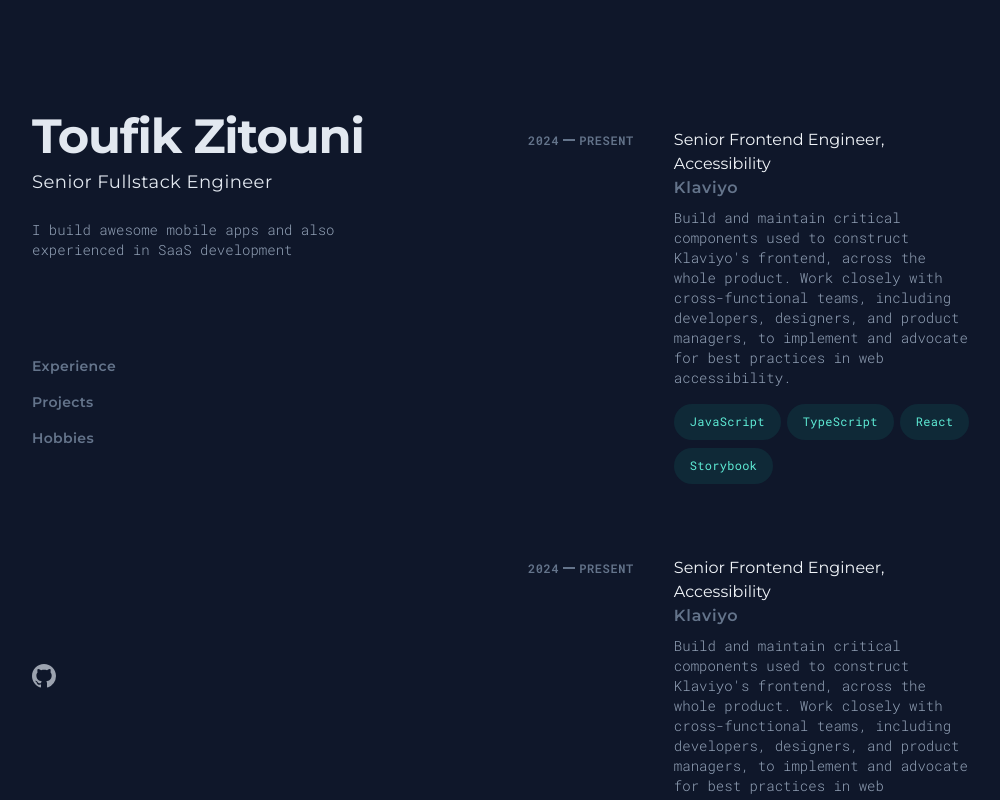
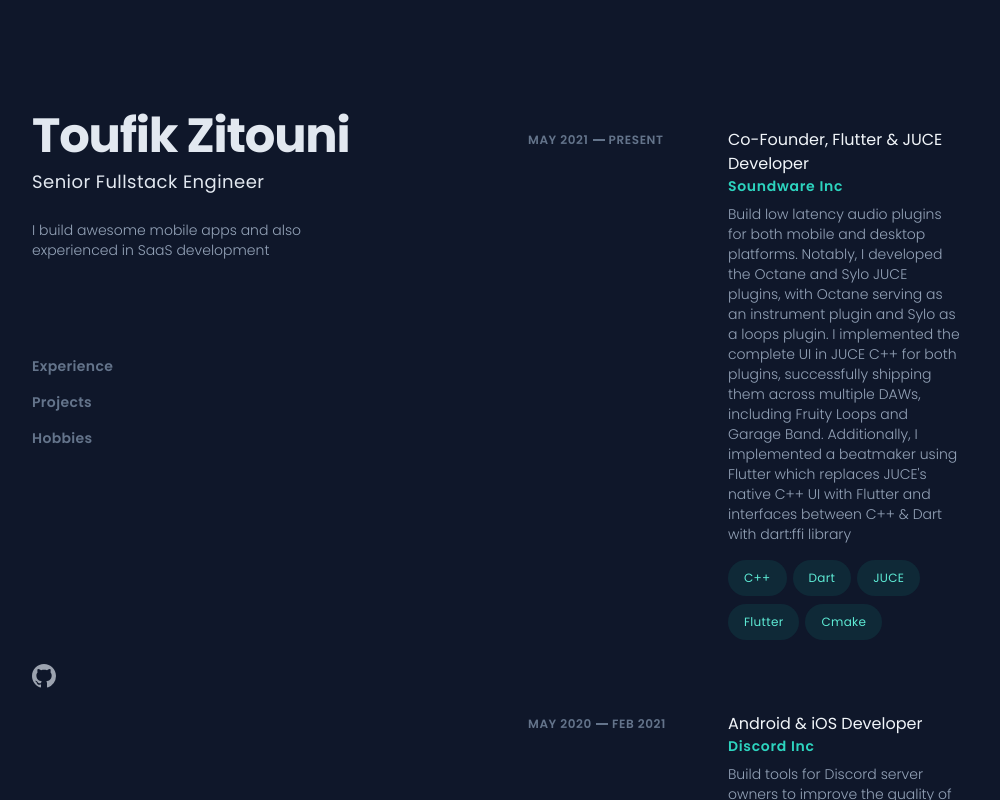
Before and after one commit to toufikzitouni/personalwebsite, a Svelte app: page / in a window 1280 px wide. Shown: the whole page, without its empty margins (128-1128 px from the left). Built offline with nearby package versions, Linux system fonts and the light colour scheme.

Commit message:
finish implementing the experience section

```diff
--- a/index.html
+++ b/index.html
@@ -14,6 +14,11 @@
       href="https://fonts.googleapis.com/css2?family=Montserrat:ital,wght@0,100..900;1,100..900&family=Roboto+Mono:ital,wght@0,100..700;1,100..700&display=swap"
       rel="stylesheet"
     />
+    <link
+      href="https://fonts.googleapis.com/css2?family=Poppins:ital,wght@0,100;0,200;0,300;0,400;0,500;0,600;0,700;0,800;0,900;1,100;1,200;1,300;1,400;1,500;1,600;1,700;1,800;1,900&display=swap"
+      rel="stylesheet"
+    />
+
     <title>Toufik Zitouni Page</title>
   </head>
   <body>
--- a/src/components/ExperienceComponent.svelte
+++ b/src/components/ExperienceComponent.svelte
@@ -13,39 +13,39 @@
   href={url}
   target="_blank"
   rel="noopener noreferrer"
-  class="rounded-lg hover:bg-slate-500 hover:bg-opacity-10 p-4"
+  class="rounded-lg hover:bg-slate-500 hover:bg-opacity-10 p-4 mr-4"
 >
   <div class="flex space-x-10">
-    <div class="h-6 flex items-center">
+    <div class="h-6 flex items-center w-40">
       <span
-        class="font-mono font-semibold text-xs tracking-wider text-slate-500 uppercase"
+        class="font-poppins font-semibold text-xs tracking-wider text-slate-500 uppercase"
         >{startDate}</span
       >
       <div class="flex px-1">
         <div class="h-0.5 w-3 bg-slate-500"></div>
       </div>
       <span
-        class="font-mono font-semibold text-xs tracking-wider text-slate-500 uppercase"
+        class="font-poppins font-semibold text-xs tracking-wider text-slate-500 uppercase"
         >{endDate}</span
       >
     </div>
     <div class="flex flex-col flex-1">
-      <h3 class="font-montserrat text-slate-100">
+      <h3 class="font-poppins text-slate-100">
         {title}
       </h3>
       <h2
-        class="font-montserrat font-semibold text-slate-500 tracking-wider mb-2"
+        class="font-poppins font-semibold text-sm text-teal-400 tracking-wider mb-2"
       >
         {company}
       </h2>
-      <p class="font-mono text-sm font-light text-slate-400">
+      <p class="font-poppins text-sm font-light text-slate-400">
         {description}
       </p>
       <ul class="mt-2 flex flex-wrap">
         {#each tags as tag}
           <li class="mr-1.5 mt-2">
             <div class="px-4 pt-1 py-2 bg-teal-700 bg-opacity-20 rounded-full">
-              <span class="font-mono text-xs text-teal-300 tracking-wide"
+              <span class="font-poppins text-xs text-teal-300 tracking-wide"
                 >{tag}</span
               >
             </div>
--- a/src/output.css
+++ b/src/output.css
@@ -554,8 +554,13 @@
   --tw-contain-style:  ;
 }
 
-.mt-2 {
-  margin-top: 0.5rem;
+.mx-2 {
+  margin-left: 0.5rem;
+  margin-right: 0.5rem;
+}
+
+.mb-2 {
+  margin-bottom: 0.5rem;
 }
 
 .mr-1 {
@@ -566,24 +571,28 @@
   margin-right: 0.375rem;
 }
 
-.mb-10 {
-  margin-bottom: 2.5rem;
+.mt-2 {
+  margin-top: 0.5rem;
 }
 
-.mb-8 {
-  margin-bottom: 2rem;
+.mr-2 {
+  margin-right: 0.5rem;
 }
 
-.mb-4 {
-  margin-bottom: 1rem;
-}
-
-.mb-2 {
-  margin-bottom: 0.5rem;
+.mr-4 {
+  margin-right: 1rem;
 }
 
 .flex {
   display: flex;
+}
+
+.h-0 {
+  height: 0px;
+}
+
+.h-0\.5 {
+  height: 0.125rem;
 }
 
 .h-6 {
@@ -594,80 +603,48 @@
   height: 100%;
 }
 
-.h-1 {
-  height: 0.25rem;
+.w-3 {
+  width: 0.75rem;
 }
 
-.h-0 {
-  height: 0px;
-}
-
-.h-0\.5 {
-  height: 0.125rem;
-}
-
-.h-10 {
-  height: 2.5rem;
-}
-
-.h-2 {
-  height: 0.5rem;
-}
-
-.h-4 {
-  height: 1rem;
-}
-
-.h-8 {
-  height: 2rem;
-}
-
-.h-7 {
-  height: 1.75rem;
+.w-3\/4 {
+  width: 75%;
 }
 
 .w-6 {
   width: 1.5rem;
 }
 
-.w-full {
-  width: 100%;
-}
-
-.w-1100 {
-  width: 1100px;
-}
-
-.w-1\/2 {
-  width: 50%;
-}
-
-.w-3\/4 {
-  width: 75%;
+.w-96 {
+  width: 24rem;
 }
 
 .w-20 {
   width: 5rem;
 }
 
-.w-60 {
-  width: 15rem;
+.w-40 {
+  width: 10rem;
 }
 
-.w-9 {
-  width: 2.25rem;
+.w-64 {
+  width: 16rem;
 }
 
-.w-96 {
-  width: 24rem;
+.w-56 {
+  width: 14rem;
 }
 
-.w-2 {
-  width: 0.5rem;
+.w-48 {
+  width: 12rem;
 }
 
-.w-3 {
-  width: 0.75rem;
+.w-52 {
+  width: 13rem;
+}
+
+.w-36 {
+  width: 9rem;
 }
 
 .flex-1 {
@@ -698,6 +675,18 @@
   justify-content: space-between;
 }
 
+.space-x-10 > :not([hidden]) ~ :not([hidden]) {
+  --tw-space-x-reverse: 0;
+  margin-right: calc(2.5rem * var(--tw-space-x-reverse));
+  margin-left: calc(2.5rem * calc(1 - var(--tw-space-x-reverse)));
+}
+
+.space-y-10 > :not([hidden]) ~ :not([hidden]) {
+  --tw-space-y-reverse: 0;
+  margin-top: calc(2.5rem * calc(1 - var(--tw-space-y-reverse)));
+  margin-bottom: calc(2.5rem * var(--tw-space-y-reverse));
+}
+
 .space-y-2 > :not([hidden]) ~ :not([hidden]) {
   --tw-space-y-reverse: 0;
   margin-top: calc(0.5rem * calc(1 - var(--tw-space-y-reverse)));
@@ -708,24 +697,6 @@
   --tw-space-y-reverse: 0;
   margin-top: calc(1rem * calc(1 - var(--tw-space-y-reverse)));
   margin-bottom: calc(1rem * var(--tw-space-y-reverse));
-}
-
-.space-x-2 > :not([hidden]) ~ :not([hidden]) {
-  --tw-space-x-reverse: 0;
-  margin-right: calc(0.5rem * var(--tw-space-x-reverse));
-  margin-left: calc(0.5rem * calc(1 - var(--tw-space-x-reverse)));
-}
-
-.space-x-10 > :not([hidden]) ~ :not([hidden]) {
-  --tw-space-x-reverse: 0;
-  margin-right: calc(2.5rem * var(--tw-space-x-reverse));
-  margin-left: calc(2.5rem * calc(1 - var(--tw-space-x-reverse)));
-}
-
-.space-y-10 > :not([hidden]) ~ :not([hidden]) {
-  --tw-space-y-reverse: 0;
-  margin-top: calc(2.5rem * calc(1 - var(--tw-space-y-reverse)));
-  margin-bottom: calc(2.5rem * var(--tw-space-y-reverse));
 }
 
 .overflow-hidden {
@@ -744,29 +715,14 @@
   border-radius: 0.5rem;
 }
 
-.bg-slate-900 {
-  --tw-bg-opacity: 1;
-  background-color: rgb(15 23 42 / var(--tw-bg-opacity));
-}
-
-.bg-red-500 {
-  --tw-bg-opacity: 1;
-  background-color: rgb(239 68 68 / var(--tw-bg-opacity));
-}
-
-.bg-green-500 {
-  --tw-bg-opacity: 1;
-  background-color: rgb(34 197 94 / var(--tw-bg-opacity));
-}
-
 .bg-slate-500 {
   --tw-bg-opacity: 1;
   background-color: rgb(100 116 139 / var(--tw-bg-opacity));
 }
 
-.bg-teal-200 {
+.bg-slate-900 {
   --tw-bg-opacity: 1;
-  background-color: rgb(153 246 228 / var(--tw-bg-opacity));
+  background-color: rgb(15 23 42 / var(--tw-bg-opacity));
 }
 
 .bg-teal-700 {
@@ -778,17 +734,8 @@
   --tw-bg-opacity: 0.2;
 }
 
-.p-2 {
-  padding: 0.5rem;
-}
-
 .p-4 {
   padding: 1rem;
-}
-
-.py-28 {
-  padding-top: 7rem;
-  padding-bottom: 7rem;
 }
 
 .px-1 {
@@ -796,14 +743,9 @@
   padding-right: 0.25rem;
 }
 
-.px-2 {
-  padding-left: 0.5rem;
-  padding-right: 0.5rem;
-}
-
-.py-1 {
-  padding-top: 0.25rem;
-  padding-bottom: 0.25rem;
+.px-4 {
+  padding-left: 1rem;
+  padding-right: 1rem;
 }
 
 .py-2 {
@@ -811,9 +753,9 @@
   padding-bottom: 0.5rem;
 }
 
-.px-4 {
-  padding-left: 1rem;
-  padding-right: 1rem;
+.py-28 {
+  padding-top: 7rem;
+  padding-bottom: 7rem;
 }
 
 .pt-1 {
@@ -824,20 +766,24 @@
   padding-top: 6rem;
 }
 
-.pt-2 {
-  padding-top: 0.5rem;
+.pt-4 {
+  padding-top: 1rem;
 }
 
-.pt-4 {
-  padding-top: 1rem;
+.pr-2 {
+  padding-right: 0.5rem;
+}
+
+.font-mono {
+  font-family: Roboto Mono, monospace;
 }
 
 .font-montserrat {
   font-family: Montserrat, sans-serif;
 }
 
-.font-mono {
-  font-family: Roboto Mono, monospace;
+.font-poppins {
+  font-family: Poppins, sans-serif;
 }
 
 .text-5xl {
@@ -864,16 +810,16 @@
   font-weight: 700;
 }
 
+.font-light {
+  font-weight: 300;
+}
+
 .font-semibold {
   font-weight: 600;
 }
 
-.font-light {
-  font-weight: 300;
-}
-
-.font-normal {
-  font-weight: 400;
+.font-extralight {
+  font-weight: 200;
 }
 
 .font-black {
@@ -896,19 +842,14 @@
   letter-spacing: 0.05em;
 }
 
-.text-gray-200 {
-  --tw-text-opacity: 1;
-  color: rgb(229 231 235 / var(--tw-text-opacity));
-}
-
 .text-gray-400 {
   --tw-text-opacity: 1;
   color: rgb(156 163 175 / var(--tw-text-opacity));
 }
 
-.text-gray-500 {
+.text-slate-100 {
   --tw-text-opacity: 1;
-  color: rgb(107 114 128 / var(--tw-text-opacity));
+  color: rgb(241 245 249 / var(--tw-text-opacity));
 }
 
 .text-slate-200 {
@@ -916,29 +857,19 @@
   color: rgb(226 232 240 / var(--tw-text-opacity));
 }
 
+.text-slate-400 {
+  --tw-text-opacity: 1;
+  color: rgb(148 163 184 / var(--tw-text-opacity));
+}
+
 .text-slate-500 {
   --tw-text-opacity: 1;
   color: rgb(100 116 139 / var(--tw-text-opacity));
 }
 
-.text-slate-100 {
+.text-teal-300 {
   --tw-text-opacity: 1;
-  color: rgb(241 245 249 / var(--tw-text-opacity));
-}
-
-.text-slate-300 {
-  --tw-text-opacity: 1;
-  color: rgb(203 213 225 / var(--tw-text-opacity));
-}
-
-.text-slate-400 {
-  --tw-text-opacity: 1;
-  color: rgb(148 163 184 / var(--tw-text-opacity));
-}
-
-.text-white {
-  --tw-text-opacity: 1;
-  color: rgb(255 255 255 / var(--tw-text-opacity));
+  color: rgb(94 234 212 / var(--tw-text-opacity));
 }
 
 .text-teal-500 {
@@ -946,14 +877,9 @@
   color: rgb(20 184 166 / var(--tw-text-opacity));
 }
 
-.text-teal-100 {
+.text-teal-600 {
   --tw-text-opacity: 1;
-  color: rgb(204 251 241 / var(--tw-text-opacity));
-}
-
-.text-teal-900 {
-  --tw-text-opacity: 1;
-  color: rgb(19 78 74 / var(--tw-text-opacity));
+  color: rgb(13 148 136 / var(--tw-text-opacity));
 }
 
 .text-teal-400 {
@@ -961,24 +887,12 @@
   color: rgb(45 212 191 / var(--tw-text-opacity));
 }
 
-.text-teal-200 {
-  --tw-text-opacity: 1;
-  color: rgb(153 246 228 / var(--tw-text-opacity));
+.text-opacity-50 {
+  --tw-text-opacity: 0.5;
 }
 
-.text-teal-300 {
-  --tw-text-opacity: 1;
-  color: rgb(94 234 212 / var(--tw-text-opacity));
-}
-
-.text-teal-700 {
-  --tw-text-opacity: 1;
-  color: rgb(15 118 110 / var(--tw-text-opacity));
-}
-
-.hover\:bg-white:hover {
-  --tw-bg-opacity: 1;
-  background-color: rgb(255 255 255 / var(--tw-bg-opacity));
+.text-opacity-90 {
+  --tw-text-opacity: 0.9;
 }
 
 .hover\:bg-slate-500:hover {
@@ -986,22 +900,13 @@
   background-color: rgb(100 116 139 / var(--tw-bg-opacity));
 }
 
-.hover\:bg-teal-50:hover {
-  --tw-bg-opacity: 1;
-  background-color: rgb(240 253 250 / var(--tw-bg-opacity));
-}
-
-.hover\:bg-opacity-5:hover {
-  --tw-bg-opacity: 0.05;
-}
-
 .hover\:bg-opacity-10:hover {
   --tw-bg-opacity: 0.1;
 }
 
-.hover\:text-gray-300:hover {
+.hover\:text-slate-300:hover {
   --tw-text-opacity: 1;
-  color: rgb(209 213 219 / var(--tw-text-opacity));
+  color: rgb(203 213 225 / var(--tw-text-opacity));
 }
 
 .hover\:text-white:hover {
@@ -1009,16 +914,6 @@
   color: rgb(255 255 255 / var(--tw-text-opacity));
 }
 
-.hover\:text-slate-300:hover {
-  --tw-text-opacity: 1;
-  color: rgb(203 213 225 / var(--tw-text-opacity));
-}
-
-.hover\:text-teal-50:hover {
-  --tw-text-opacity: 1;
-  color: rgb(240 253 250 / var(--tw-text-opacity));
-}
-
 @media (min-width: 640px) {
   .sm\:h-screen {
     height: 100vh;
--- a/src/pages/LandingPage.svelte
+++ b/src/pages/LandingPage.svelte
@@ -1,6 +1,7 @@
 <script>
   import ExperienceComponent from "../components/ExperienceComponent.svelte";
   import BasePage from "./BasePage.svelte";
+  import infoData from "../values/info.json";
 </script>
 
 <BasePage>
@@ -9,31 +10,31 @@
       <div class="flex flex-col justify-between">
         <div class="flex flex-col space-y-2">
           <span
-            class="font-montserrat text-slate-200 text-5xl font-bold tracking-tight"
+            class="font-poppins text-slate-200 text-5xl font-bold tracking-tight"
             >Toufik Zitouni</span
           >
-          <span class="font-montserrat text-slate-200 text-lg tracking-wide"
+          <span class="font-poppins text-slate-200 text-lg tracking-wide"
             >Senior Fullstack Engineer</span
           >
-          <span class="font-mono font-light text-sm text-slate-400 pt-4"
+          <span class="font-poppins font-light text-sm text-slate-400 pt-4"
             >I build awesome mobile apps and also <br /> experienced in SaaS development</span
           >
         </div>
         <div class="flex flex-col items-start justify-start pt-24 space-y-4">
           <button
-            class="font-montserrat font-semibold text-sm tracking-wide text-slate-500 hover:text-slate-300"
+            class="font-poppins font-semibold text-sm tracking-wide text-slate-500 hover:text-slate-300"
           >
             <div></div>
             <span>Experience</span>
           </button>
           <button
-            class="font-montserrat font-semibold text-sm tracking-wide text-slate-500 hover:text-slate-300"
+            class="font-poppins font-semibold text-sm tracking-wide text-slate-500 hover:text-slate-300"
           >
             <div></div>
             <span>Projects</span>
           </button>
           <button
-            class="font-montserrat font-semibold text-sm tracking-wide text-slate-500 hover:text-slate-300"
+            class="font-poppins font-semibold text-sm tracking-wide text-slate-500 hover:text-slate-300"
           >
             <div></div>
             <span>Hobbies</span>
@@ -57,29 +58,17 @@
       </div>
     </div>
     <div class="flex flex-col flex-1 overflow-y-auto py-28 space-y-10">
-      <ExperienceComponent />
-      <ExperienceComponent />
-      <ExperienceComponent />
-      <ExperienceComponent />
-      <ExperienceComponent />
-      <ExperienceComponent />
-      <ExperienceComponent />
-      <ExperienceComponent />
-      <ExperienceComponent />
-      <ExperienceComponent />
-      <ExperienceComponent />
-      <ExperienceComponent />
-      <ExperienceComponent />
-      <ExperienceComponent />
-      <ExperienceComponent />
-      <ExperienceComponent />
-      <ExperienceComponent />
-      <ExperienceComponent />
-      <ExperienceComponent />
-      <ExperienceComponent />
-      <ExperienceComponent />
-      <ExperienceComponent />
-      <ExperienceComponent />
+      {#each infoData.experience as experience}
+        <ExperienceComponent
+          startDate={experience.startDate}
+          endDate={experience.endDate}
+          title={experience.title}
+          company={experience.company}
+          description={experience.description}
+          tags={experience.tags}
+          url={experience.url}
+        />
+      {/each}
     </div>
   </div>
 </BasePage>
--- /dev/null
+++ b/src/values/info.json
@@ -0,0 +1,76 @@
+{
+  "experience": [
+    {
+      "startDate": "May 2021",
+      "endDate": "Present",
+      "title": "Co-Founder, Flutter & JUCE Developer",
+      "company": "Soundware Inc",
+      "description": "Build low latency audio plugins for both mobile and desktop platforms. Notably, I developed the Octane and Sylo JUCE plugins, with Octane serving as an instrument plugin and Sylo as a loops plugin. I implemented the complete UI in JUCE C++ for both plugins, successfully shipping them across multiple DAWs, including Fruity Loops and Garage Band. Additionally, I implemented a beatmaker using Flutter which replaces JUCE's native C++ UI with Flutter and interfaces between C++ & Dart with dart:ffi library",
+      "tags": ["C++", "Dart", "JUCE", "Flutter", "Cmake"],
+      "url": "https://www.soundware.io"
+    },
+    {
+      "startDate": "May 2020",
+      "endDate": "Feb 2021",
+      "title": "Android & iOS Developer",
+      "company": "Discord Inc",
+      "description": "Build tools for Discord server owners to improve the quality of the users they get to their server by providing them admin tools such as filling out surveys to vet users prior to joining, in addition to building customizable forms that server owners can create to help users onboard through their server",
+      "tags": ["React Native", "Kotlin", "MVVM"],
+      "url": "https://www.discord.com"
+    },
+    {
+      "startDate": "Jan 2018",
+      "endDate": "May 2020",
+      "title": "Android & iOS Developer",
+      "company": "Meta Inc (Facebook)",
+      "description": "Build multiple experiment variants on mobile to increase the interactivity of users with their stories through implementing a variation of UIs with the way users see their stories arranged on their News Feed. I provided detailed analysis through the internal data analyzer to compare the different variants and pick the one that achieved the desired metrics without cannibalizing the rest of the important core metrics",
+      "tags": [
+        "React Native",
+        "HACK",
+        "PHP",
+        "GraphQL",
+        "Buck",
+        "JavaScript",
+        "Swift",
+        "Java"
+      ],
+      "url": "https://www.facebook.com"
+    },
+    {
+      "startDate": "Mar 2017",
+      "endDate": "Dec 2017",
+      "title": "Android & iOS Developer",
+      "company": "Udemy Inc",
+      "description": "Improve the implementation of the ExoPlayer video player and provide upgrades that added better support for close captions",
+      "tags": ["Java", "Swift", "MVVM", "XML"],
+      "url": "https://www.udemy.com"
+    },
+    {
+      "startDate": "Dec 2014",
+      "endDate": "Feb 2017",
+      "title": "Android & iOS Developer",
+      "company": "Crunchyroll Inc",
+      "description": "Work with a team of designers and mobile developers to implement the VRV streaming application from prototype to release which included user authentication/subscription handling, notifications for new episode releases, and added chromecast support for streaming on living room devices. Also worked on maintaining the Android app for the Crunchyroll main app specifically in regards to handling ads support and video playback",
+      "tags": ["Java", "Swift", "HTML & CSS"],
+      "url": "https://www.crunchyroll.com"
+    },
+    {
+      "startDate": "Mar 2014",
+      "endDate": "Nov 2014",
+      "title": "Android Developer",
+      "company": "Twitter Inc",
+      "description": "Build a search takeover feature on Android during the cricket world cup in 2014 with different experiment variants in addition to providing match stats and news feed exposed to users who weren't signed in with the goal of growing the user base from emerging markets",
+      "tags": ["Java", "Scala"],
+      "url": "https://www.twitter.com"
+    },
+    {
+      "startDate": "May 2012",
+      "endDate": "Nov 2013",
+      "title": "Android Tablet Apps Developer",
+      "company": "Rakuten Kobo",
+      "description": "Build a custom Android Launcher for 3 different sized e-readers which had to go through Google certification. Specifically, I worked on implementing the onboarding flow for first time users who go through setting up their wifi, authenticate with their Kobo account, etc",
+      "tags": ["Java", "Scala"],
+      "url": "https://www.kobo.com"
+    }
+  ]
+}
--- a/tailwind.config.js
+++ b/tailwind.config.js
@@ -9,6 +9,7 @@
       fontFamily: {
         montserrat: ["Montserrat", "sans-serif"],
         mono: ["Roboto Mono", "monospace"],
+        poppins: ["Poppins", "sans-serif"],
       },
     },
   },
```
